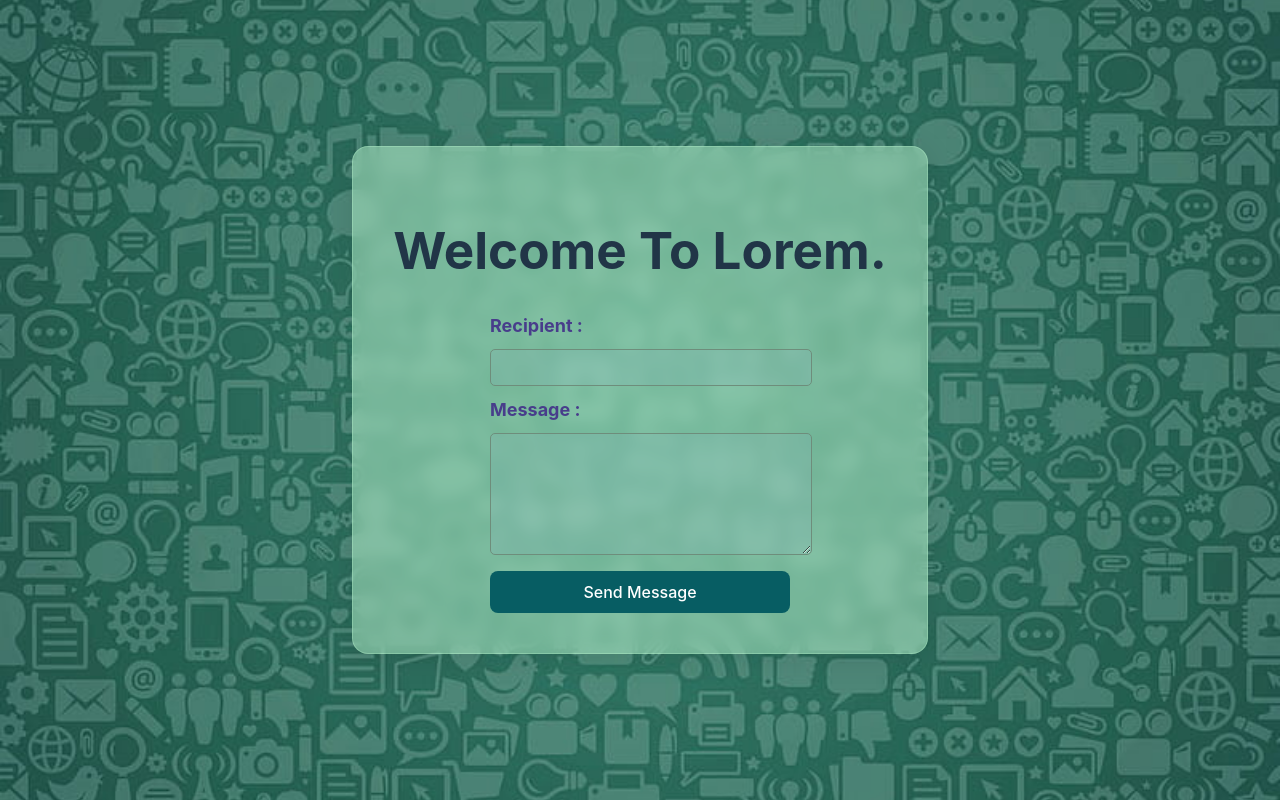
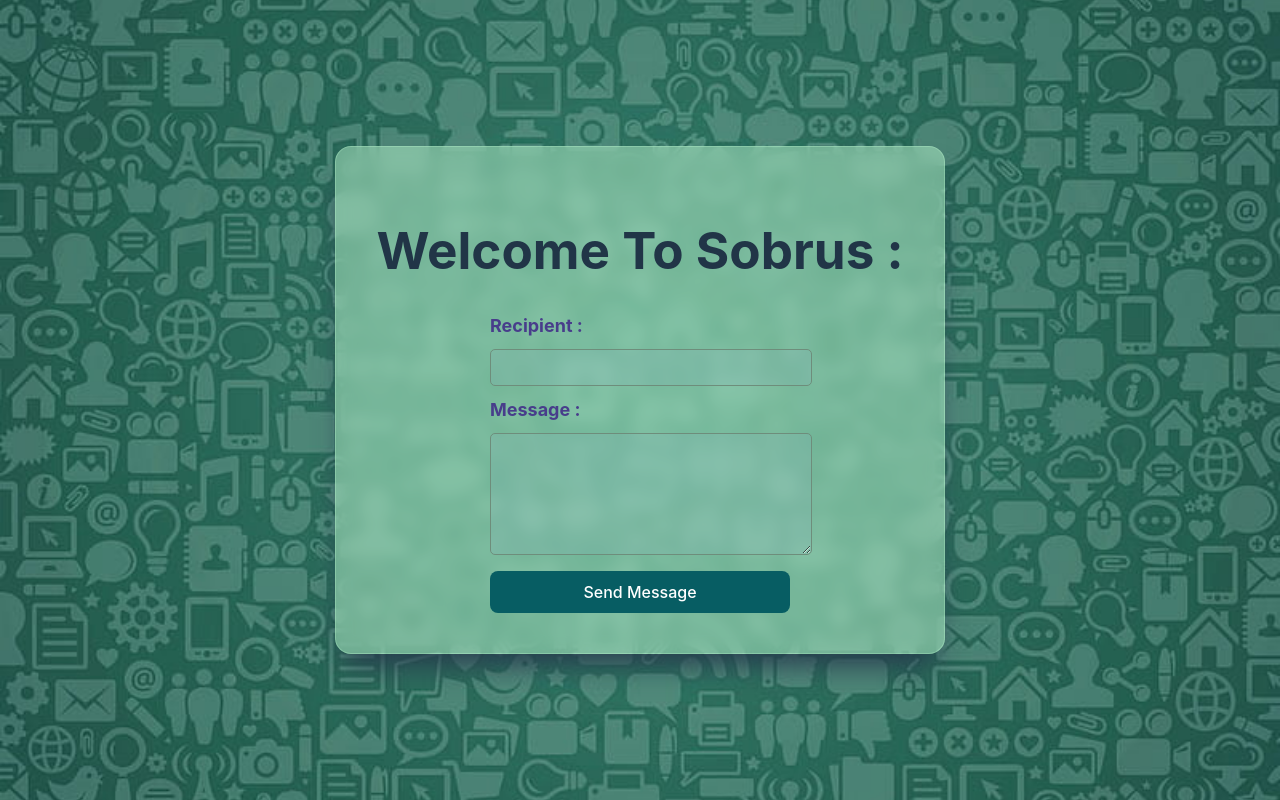
Before and after one commit to NadirInab/whatsappApi_frontend, a React (Vite) app: page / in a window 1280 px wide. Built offline with nearby package versions, Linux system fonts and the light colour scheme.

Commit message:
header is added & endpoint is fixed

```diff
--- a/src/App.css
+++ b/src/App.css
@@ -32,6 +32,8 @@ box-shadow: 0 4px 30px rgba(0, 0, 0, 0.1);
 backdrop-filter: blur(7.8px);
 -webkit-backdrop-filter: blur(7.8px);
 border: 1px solid rgba(193, 255, 213, 0.3);
+
+box-shadow: rgb(38, 57, 77) 0px 20px 30px -10px;
 }
 
 form {
--- a/src/components/Form.jsx
+++ b/src/components/Form.jsx
@@ -17,7 +17,6 @@ const MessageForm = () => {
         body: message
       }
     };
-
     try {
       const response = await axios.post(
         'http://127.0.0.1:8000/api/sendMessage',data
--- a/src/components/Hero.jsx
+++ b/src/components/Hero.jsx
@@ -3,7 +3,7 @@ import React from 'react';
 const Hero = () => {
   return (
     <div className="hero-container">
-      <h1>Welcome To Lorem.</h1>
+      <h1>Welcome To Sobrus :</h1>
     </div>
   );
 }
```
